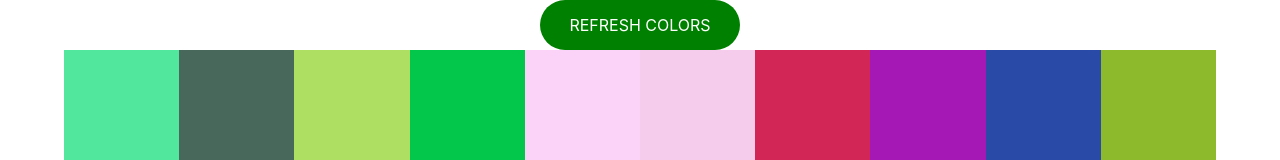
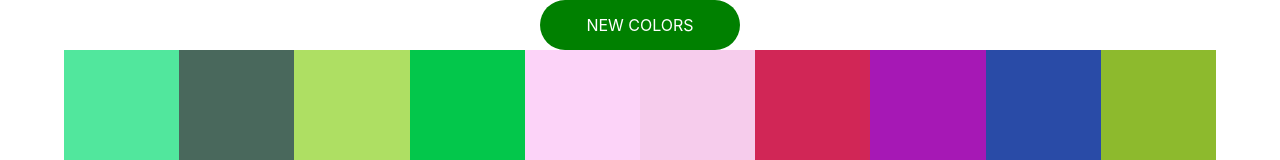
Before and after one commit to ilkercetin/color-picker, a React (Create React App) app: page / in a window 1280 px wide. Shown: the top 160 px of the page. Built offline with nearby package versions, Linux system fonts and the light colour scheme.

Commit message:
Changed button text

```diff
--- a/src/Components/ColorWindow.js
+++ b/src/Components/ColorWindow.js
@@ -5,7 +5,7 @@ function ColorWindow(props) {
     return (
         <div className={'color-window'}>
             <div className={'color-window-title'} onClick={props.setColors}>
-                REFRESH COLORS
+                NEW COLORS
             </div>
             <div className={'color-wrapper'}>
                 {props.colors.map(color => (
```
